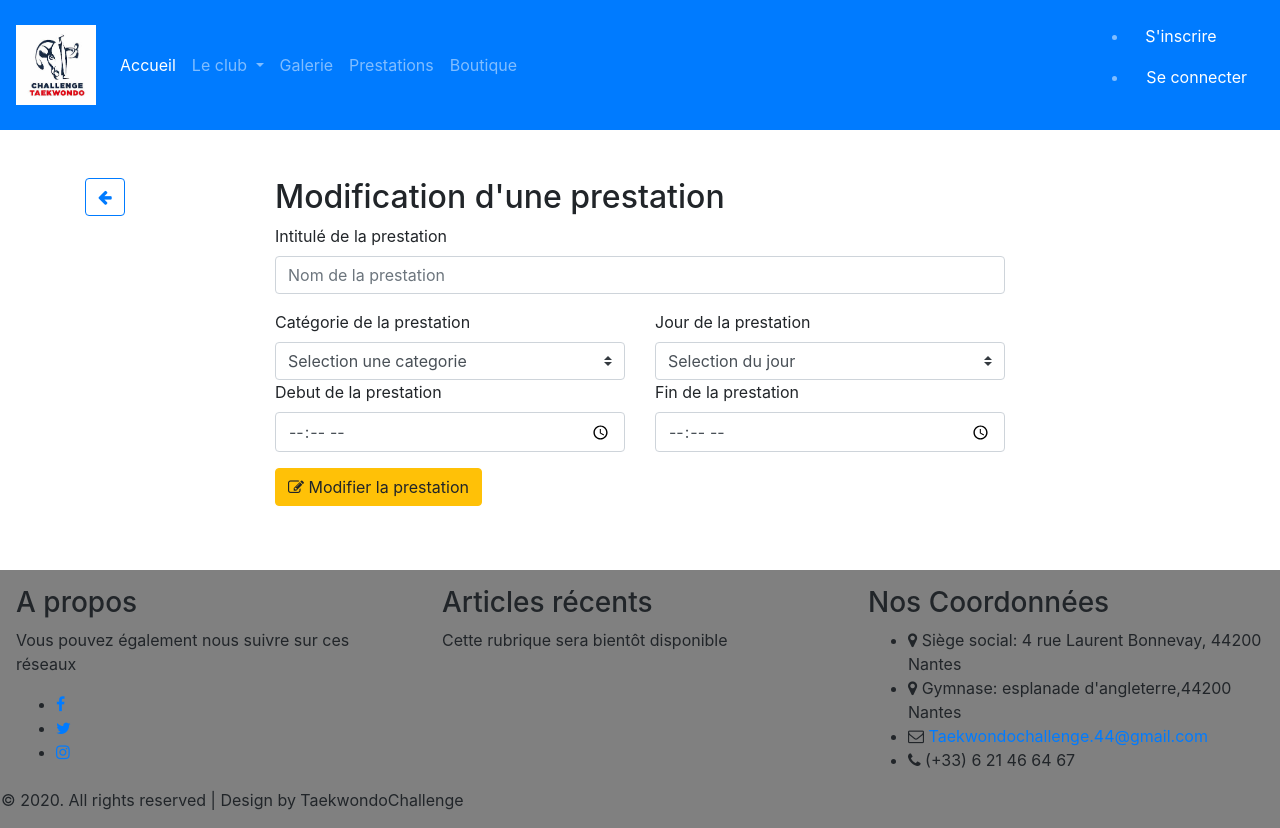
After one commit to LouiseDiouss/taekwondo, a PHP site: page /admin/prestations/edit-prestation.php in a window 1280 px wide. The commit adds this page. Run offline with PHP 8.4, Linux system fonts and the light colour scheme; some libraries are stand-ins or nearby versions.

Commit message:
Gestion des prestations et reservations

```diff
--- /dev/null
+++ b/admin/includes/_form-prestation.php
@@ -0,0 +1,62 @@
+<!--<form method="post">-->
+    <div class="form-group">
+        <label for="nom-prestation">Intitulé de la prestation</label>
+        <input type="text" class="form-control" placeholder="Nom de la prestation"
+               name="nom-prestation" id="nom-prestation" required
+                value="<?php if(isset($prestation)) print $prestation['nom'];?>">
+        <div class="invalid-feedback">
+            Veuillez saisir le nom de la prestation
+        </div>
+    </div>
+    <div class="row">
+        <div class="col">
+            <label for="categorie">Catégorie de la prestation</label>
+            <select class="form-control custom-select" name="categorie" id="categorie" required>
+                <option value="">Selection une categorie</option>
+                <option value="adulte" <?php if(isset($prestation) && $prestation['categorie'] == 'adulte'){?>
+                        selected <?php }?>>Adulte</option>
+                <option value="enfant" <?php if(isset($prestation) && $prestation['categorie'] == 'enfant'){?>
+                    selected <?php }?>>Enfant</option>
+            </select>
+            <div class="invalid-feedback">
+                Veuillez selectionner la categorie de la prestation
+            </div>
+        </div>
+
+        <div class="col">
+            <label for="jour">Jour de la prestation</label>
+            <select class="form-control custom-select" name="jour" id="jour" required>
+                <option value="">Selection du jour</option>
+                <option value="mardi" <?php if(isset($prestation) && $prestation['jour'] == 'mardi'){?>
+                    selected <?php }?>>Mardi</option>
+                <option value="mercredi" <?php if(isset($prestation) && $prestation['jour'] == 'mercredi'){?>
+                    selected <?php }?>>Mercredi</option>
+                <option value="jeudi" <?php if(isset($prestation) && $prestation['jour'] == 'jeudi'){?>
+                    selected <?php }?>>Jeudi</option>
+            </select>
+            <div class="invalid-feedback">
+                Veuillez sélectionner le jour de la prestation
+            </div>
+        </div>
+    </div>
+
+    <div class="row">
+        <div class="col">
+            <label for="debut">Debut de la prestation</label>
+            <input type="time" class="form-control"
+                   placeholder="Debut de la prestation" name="debut" id="debut" required
+                   value="<?php if(isset($prestation)) print $prestation['debut'];?>">
+            <div class="invalid-feedback">
+                Veuillez saisir le debut de la prestation
+            </div>
+        </div>
+        <div class="col">
+            <label for="fin">Fin de la prestation</label>
+            <input type="time" class="form-control"
+                   placeholder="Fin de la prestation" name="fin" id="fin" required
+                   value="<?php if(isset($prestation)) echo $prestation['fin'];?>"/>
+            <div class="invalid-feedback">
+                Veuillez saisir la fin de la prestation
+            </div>
+        </div>
+    </div>
--- /dev/null
+++ b/admin/prestations/edit-prestation.php
@@ -0,0 +1,82 @@
+<?php
+    require_once '../../proccess/config.php';
+
+    if (!empty(isset($_GET['prestation']))){
+        $slug = $_GET['prestation'];
+
+        $str = 'SELECT idCours, slug, nom, categorie, jour, TIME_FORMAT(debut, "%H:%i") as debut, TIME_FORMAT(fin, "%H:%i") as fin
+                FROM prestation WHERE slug = ?';
+        $request = $dataBase->prepare($str);
+        $request->execute([$slug]);
+
+        $prestation = $request->fetch();
+    }
+
+    if(isset($_POST['edit-prest'])){
+        $prest = htmlspecialchars($_POST['nom-prestation']);
+        $cat = htmlspecialchars($_POST['categorie']);
+        $jour = htmlspecialchars($_POST['jour']);
+        $deb = htmlspecialchars($_POST['debut']);
+        $end = htmlspecialchars($_POST['fin']);
+
+
+        if(!empty($prest) and !empty($cat) and !empty($jour) and !empty($deb) and !empty($end)){
+            $str = 'UPDATE prestation SET nom = ?, categorie = ?, jour = ?, debut = ?, fin = ?, modifie_le = NOW()
+                    WHERE slug = ? AND idCours = ?';
+            $request = $dataBase->prepare($str);
+            $res = $request->execute(array($prest, $cat, $jour, $deb, $end, $prestation['slug'], $prestation['idCours']));
+
+            if ($res){
+                $msg = ['success' => 'Prestation modifiée avec succès.'];
+            }else{
+                $msg = ['danger' => 'Une erreur s\'est produite.'];
+            }
+        }else{
+            $msg = ['warning' => 'Veuillez renseigner tous les champs.'];
+        }
+    }
+?>
+<!DOCTYPE html>
+<html lang="fr">
+    <head>
+        <meta charset="UTF-8">
+        <title>Modifier une prestation</title>
+        <meta name="viewport" content="width=device-width, initial-scale=1, shrink-to-fit=no" />
+        <?php include '../../includes/css-links.html'?>
+    </head>
+    <body>
+        <?php include '../../includes/menu.php'; ?>
+        <div class="container">
+            <div class="row mt-5 mb-5">
+                <div class="col-md-2">
+                    <a role="button" href="list-prestation.php" class="btn btn-outline-primary" >
+                        <i class="fa fa-arrow-left" aria-hidden="true"></i>
+                    </a>
+                </div>
+                <div class="col-md-8">
+                    <h2>Modification d'une prestation</h2>
+                    <?php if (isset($msg)){?>
+                        <p class="alert alert-<?=key($msg)?>">
+                            <?=$msg[key($msg)]?>
+                        </p>
+                    <?php }?>
+                    <form method="post">
+                        <?php include '../includes/_form-prestation.php';?>
+                        <div class="form-group mt-3">
+                            <button class="btn btn-warning" type="submit" name="edit-prest">
+                                <i class="fa fa-pencil-square-o" aria-hidden="true"></i>
+                                Modifier la prestation
+                            </button>
+                        </div>
+                    </form>
+                </div>
+                <div class="col-md-2"></div>
+            </div>
+        </div>
+        <?php include '../../includes/footer.php'; ?>
+        <?php include '../../includes/js-links.html'; ?>
+    </body>
+</html>
+
+<?php //print $prestation['slug'].'et id = '.$prestation['idCours'];?>
+<?php //print_r($prestation['slug']);?>
--- a/includes/css-links.html
+++ b/includes/css-links.html
@@ -5,4 +5,4 @@
 href="https://cdnjs.cloudflare.com/ajax/libs/font-awesome/4.5.0/css/font-awesome.min.css">
 
 <!-- Favicon -->
-<link rel="icon" type="image/x-icon" href="assets/media/images/logo.png">
+<link rel="icon" type="image/x-icon" href="/assets/media/images/logo.png">
--- a/includes/footer.php
+++ b/includes/footer.php
@@ -44,4 +44,4 @@
 		</div>
 	</div>
 
-<!--fin footer>
+<!--fin footer -->
--- a/includes/js-links.html
+++ b/includes/js-links.html
@@ -1,3 +1,10 @@
-<script src="https://code.jquery.com/jquery-3.2.1.slim.min.js" integrity="sha384-KJ3o2DKtIkvYIK3UENzmM7KCkRr/rE9/Qpg6aAZGJwFDMVNA/GpGFF93hXpG5KkN" crossorigin="anonymous"></script>
-<script src="https://cdnjs.cloudflare.com/ajax/libs/popper.js/1.12.9/umd/popper.min.js" integrity="sha384-ApNbgh9B+Y1QKtv3Rn7W3mgPxhU9K/ScQsAP7hUibX39j7fakFPskvXusvfa0b4Q" crossorigin="anonymous"></script>
-<script src="https://maxcdn.bootstrapcdn.com/bootstrap/4.0.0/js/bootstrap.min.js" integrity="sha384-JZR6Spejh4U02d8jOt6vLEHfe/JQGiRRSQQxSfFWpi1MquVdAyjUar5+76PVCmYl" crossorigin="anonymous"></script>
+<!-- JS -->
+<script src="https://code.jquery.com/jquery-3.2.1.slim.min.js"
+        integrity="sha384-KJ3o2DKtIkvYIK3UENzmM7KCkRr/rE9/Qpg6aAZGJwFDMVNA/GpGFF93hXpG5KkN"
+        crossorigin="anonymous"></script>
+<script src="https://cdnjs.cloudflare.com/ajax/libs/popper.js/1.12.9/umd/popper.min.js"
+        integrity="sha384-ApNbgh9B+Y1QKtv3Rn7W3mgPxhU9K/ScQsAP7hUibX39j7fakFPskvXusvfa0b4Q"
+        crossorigin="anonymous"></script>
+<script src="https://maxcdn.bootstrapcdn.com/bootstrap/4.0.0/js/bootstrap.min.js"
+        integrity="sha384-JZR6Spejh4U02d8jOt6vLEHfe/JQGiRRSQQxSfFWpi1MquVdAyjUar5+76PVCmYl"
+        crossorigin="anonymous"></script>
--- a/includes/menu.php
+++ b/includes/menu.php
@@ -1,5 +1,5 @@
 <nav class="navbar navbar-expand-lg navbar-dark bg-primary">
-  <a class="navbar-brand" href="/tc"><img src="assets/media/images/logo.png" alt="Taekwondo-Challenge-logo" style="width: 80px; height: 80px;"></a>
+  <a class="navbar-brand" href="/tc"><img src="/assets/media/images/logo.png" alt="Taekwondo-Challenge-logo" style="width: 80px; height: 80px;"></a>
   <button class="navbar-toggler" type="button" data-toggle="collapse" data-target="#navbarText" aria-controls="navbarText" aria-expanded="false" aria-label="Toggle navigation">
     <span class="navbar-toggler-icon"></span>
   </button>
@@ -24,7 +24,7 @@
         <a class="nav-link" href="#galerie.php">Galerie</a>
       </li>
       <li class="nav-item">
-        <a class="nav-link" href="#prestations.php">Prestations</a>
+        <a class="nav-link" href="/prestations.php">Prestations</a>
       </li>
       <li class="nav-item">
         <a class="nav-link" href="#boutique.php">Boutique</a>
--- /dev/null
+++ b/proccess/config.php
@@ -0,0 +1,14 @@
+<?php
+
+try
+{
+    $mysql_options = array(PDO::MYSQL_ATTR_INIT_COMMAND => 'SET NAMES utf8' );
+    $dataBase = new PDO('mysql:host=localhost;port=3308;dbname=taek', 'phpmyadmin', 'root', $mysql_options);
+    $dataBase->setAttribute(PDO::ATTR_ERRMODE, PDO::ERRMODE_EXCEPTION);
+
+}
+catch (Exception $e)
+{
+    print_r('Erreur : ' . $e->getMessage());
+}
+?>
```
Also changed, not shown: admin/prestations/add-prestation.php (added, +71 -0 lines), admin/prestations/list-prestation.php (added, +184 -0 lines), admin/reservations/list-reservation.html (added, +10 -0 lines), prestations.php (added, +42 -0 lines), proccess/generateReservationNumber.php (added, +19 -0 lines), reserver.php (added, +127 -0 lines).
